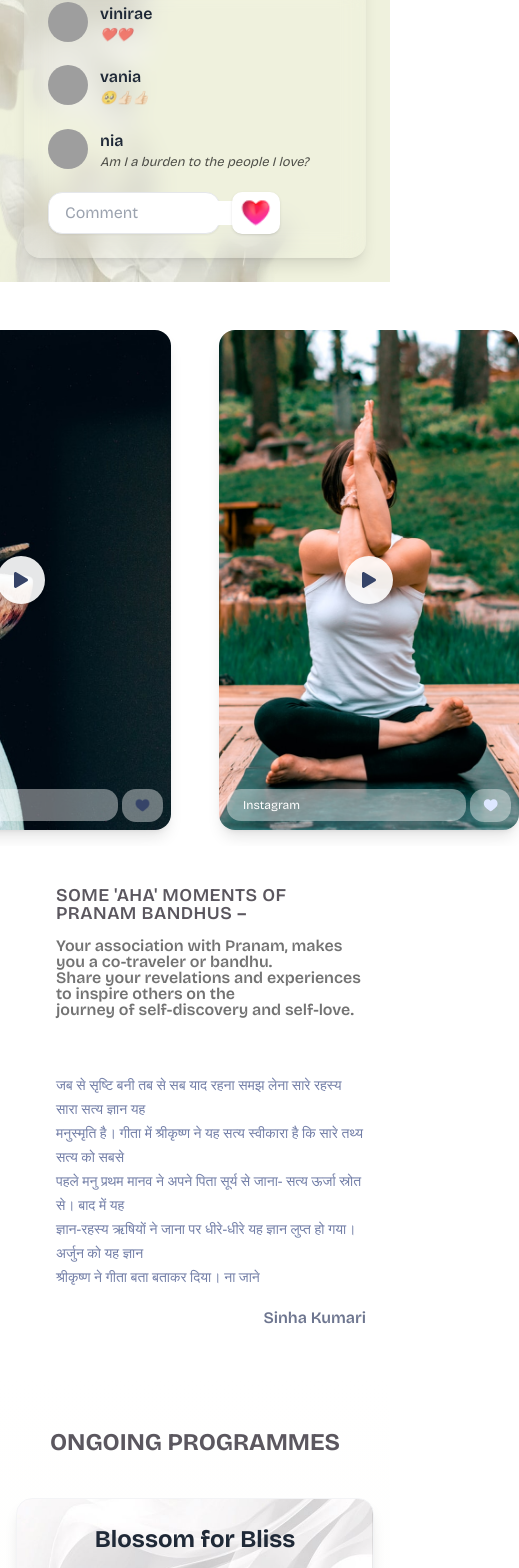
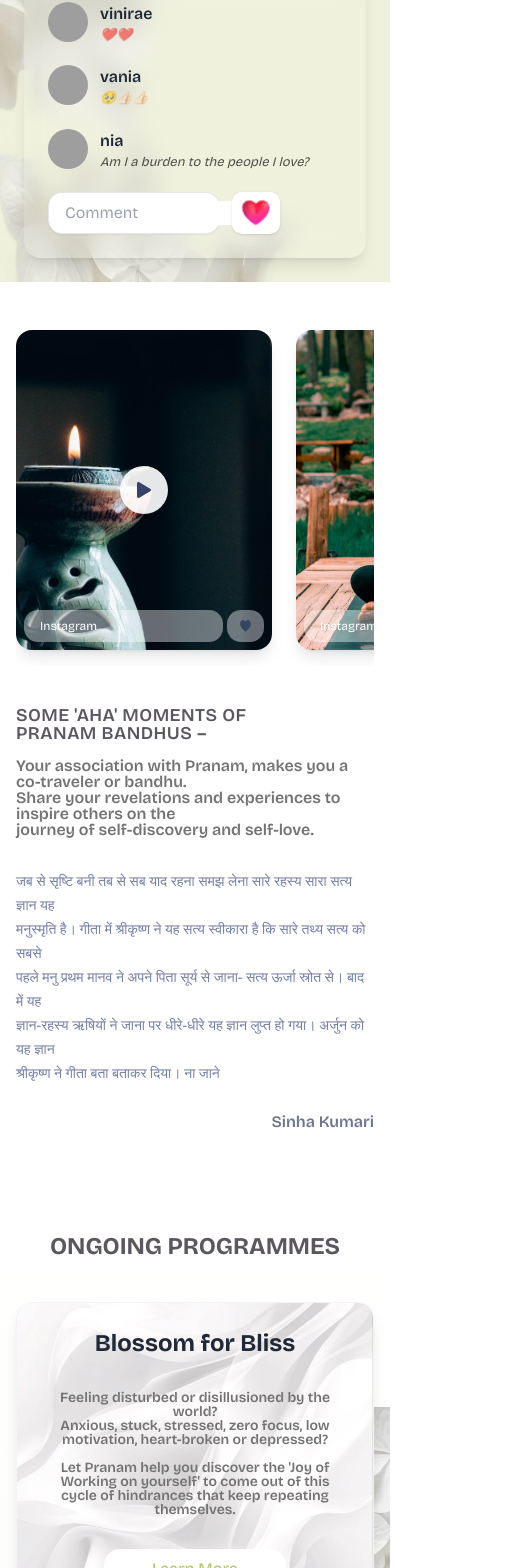
Before and after one commit to vansh-justcharge/Pranam_frontend, a React (Vite) app: page / in a window 390 px wide. Shown: the part 8279-9847 px from the top of the page, 519 px wide, since content can reach past the window. Built offline with nearby package versions, Linux system fonts and the light colour scheme; grey boxes are pictures that could not be loaded.

Commit message:
Update Moments.jsx

```diff
--- a/src/components/Home/Moments.jsx
+++ b/src/components/Home/Moments.jsx
@@ -1,10 +1,10 @@
 import React from "react";
-import { FaHeart, FaPlay } from "react-icons/fa";
+import { FaPlay } from "react-icons/fa";
 import heart from "../../assets/Icons/solar_heart-bold.svg";
 import heart_bold from "../../assets/Icons/solar_heart-bold.png";
-import button from '../../assets/Icons/Button.png'
-import moment_one from '../../assets/Images/momets_one.jpg'
-import moment_two from '../../assets/Images/moment_two.jpg'
+import button from '../../assets/Icons/Button.png';
+import moment_one from '../../assets/Images/momets_one.jpg';
+import moment_two from '../../assets/Images/moment_two.jpg';
 
 const moments = [
   {
@@ -23,13 +23,14 @@
 
 const Moments = () => {
   return (
-    <div className="w-full max-w-7xl mx-auto flex flex-col md:flex-row items-center gap-10 py-12 px-6 font-bricolage">
+    <div className="w-full max-w-7xl mx-auto flex flex-col md:flex-row items-center gap-10 py-12 px-4 md:px-6 font-bricolage">
+
       {/* Left - Reels Cards */}
-      <div className="flex gap-12 overflow-x-auto md:overflow-visible pb-4 md:pb-0 relative">
+      <div className="flex gap-6 md:gap-12 overflow-x-auto md:overflow-visible pb-4 md:pb-0 relative w-full md:w-auto">
         {moments.map((moment) => (
           <div
             key={moment.id}
-            className="relative w-[300px] h-[500px] md:w-44 md:h-80 lg:w-56 lg:h-96 flex-shrink-0 rounded-2xl overflow-hidden shadow-lg flex flex-col justify-between"
+            className="relative w-64 h-80 md:w-44 md:h-80 lg:w-56 lg:h-96 flex-shrink-0 rounded-2xl overflow-hidden shadow-lg flex flex-col justify-between"
             style={{
               backgroundImage: `url(${moment.image})`,
               backgroundSize: "cover",
@@ -49,7 +50,7 @@
                 <span>{moment.platform}</span>
               </div>
               <div className="rounded-[14px] bg-[#FFFFFF66] text-white px-3 py-2">
-                <img src={moment.i} alt=""/>
+                <img src={moment.i} alt="like" className="w-4 h-4 md:w-5 md:h-5"/>
               </div>
             </div>
           </div>
@@ -57,13 +58,13 @@
 
         {/* Next button (hidden on small, visible on md+) */}
         <button className="hidden md:flex w-14 h-14 bg-black absolute right-[-25px] text-white rounded-full items-center justify-center self-center shadow-md">
-         <img src={button} width={28} height={28} ></img>
+          <img src={button} width={28} height={28} alt="next"/>
         </button>
       </div>
 
       {/* Right - Testimonial */}
-      <div className="flex flex-col text-left ml-8">
-        <h2 className="text-lg md:text-[32px] font-semibold text-[#5B575F] mb-4 tracking-wide"style={{letterSpacing : "0%", lineHeight: "100%" }} >
+      <div className="flex flex-col text-left md:ml-8 w-full md:w-auto">
+        <h2 className="text-lg md:text-[32px] font-semibold text-[#5B575F] mb-4 tracking-wide" style={{letterSpacing : "0%", lineHeight: "100%"}}>
           SOME 'AHA' MOMENTS OF <br /> PRANAM BANDHUS –
         </h2>
         <p className="text-[#737373] mb-2 text-[16px] md:text-lg font-semibold" style={{letterSpacing : "-4%", lineHeight : "100%"}}>
@@ -72,13 +73,12 @@
           journey of self-discovery and self-love.
         </p>
 
-
         {/* Hindi text */}
-        <p className="text-[#727EA7] mb-4 max-w-lg leading-relaxed text-sm md:text-[15px] mt-12" style={{letterSpacing : "0%" , lineHeight : "24px"}}>
+        <p className="text-[#727EA7] mb-4 max-w-full md:max-w-lg leading-relaxed text-sm md:text-[15px] mt-6 md:mt-12" style={{letterSpacing : "0%" , lineHeight : "24px"}}>
           जब से सृष्टि बनी तब से सब याद रहना समझ लेना सारे रहस्य सारा सत्य ज्ञान यह <br /> मनुस्मृति है। गीता में श्रीकृष्ण ने यह सत्य स्वीकारा है कि सारे तथ्य सत्य को सबसे <br /> पहले मनु प्रथम मानव ने अपने पिता सूर्य से जाना- सत्य ऊर्जा स्रोत से। बाद में यह  <br />ज्ञान-रहस्य ऋषियों ने जाना पर धीरे-धीरे यह ज्ञान लुप्त हो गया। अर्जुन को यह ज्ञान <br />श्रीकृष्ण ने गीता बता बताकर दिया। ना जाने
         </p>
 
-        <p className="font-semibold text-end text-[#6D758F]">Sinha Kumari</p>
+        <p className="font-semibold text-end text-[#6D758F] mt-2 md:mt-4">Sinha Kumari</p>
       </div>
     </div>
   );
```
